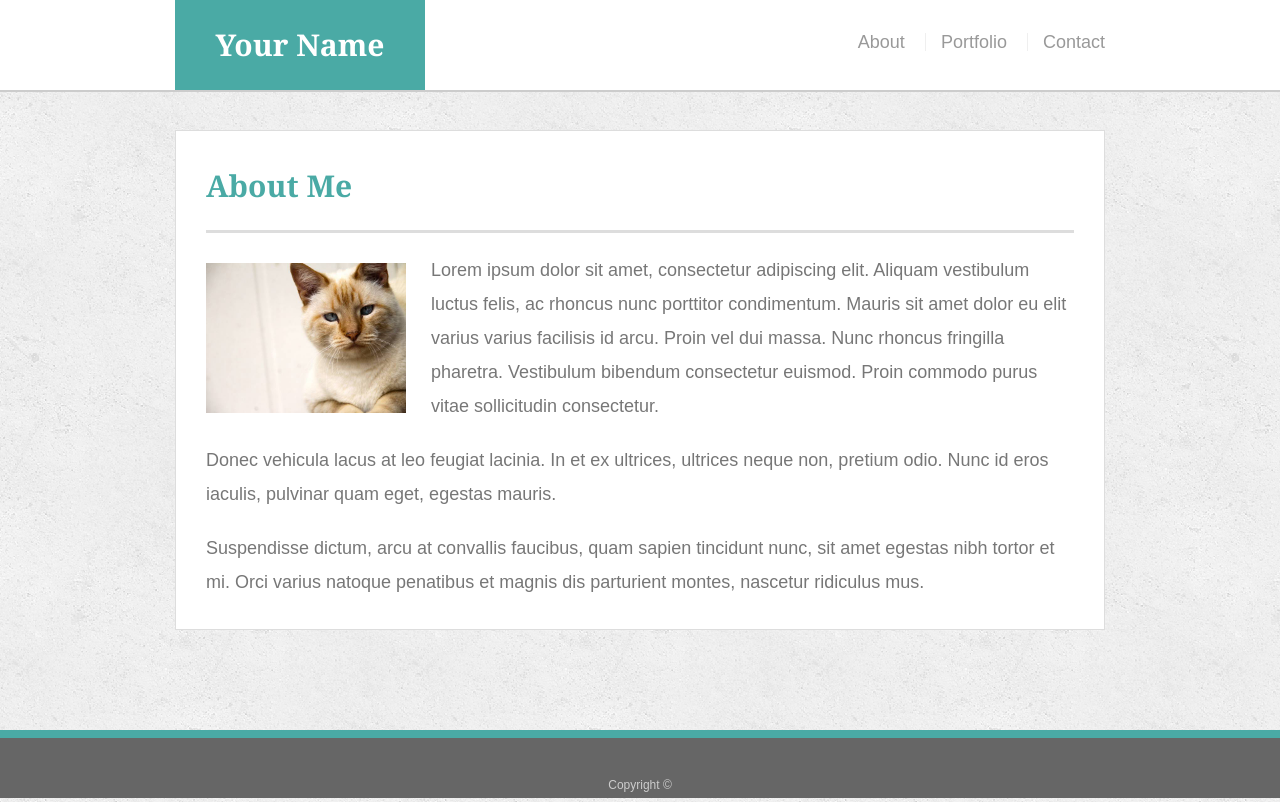
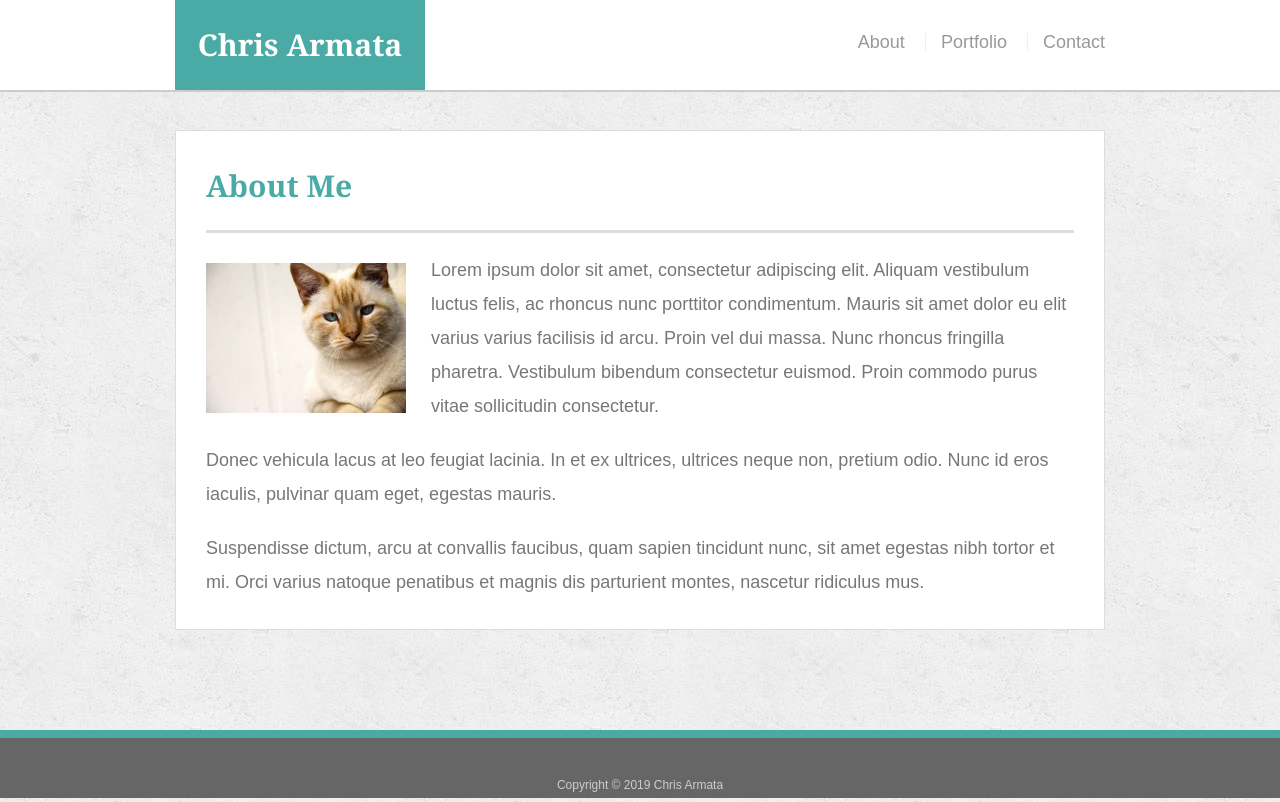
Before and after one commit to charmata/Bootstrap-Portfolio, a plain HTML site: page index.html in a window 1280 px wide. Drawn offline with nearby package versions, Linux system fonts and the light colour scheme.

Commit message:
Update details

```diff
--- a/index.html
+++ b/index.html
@@ -2,7 +2,7 @@
 <html lang="en-us">
   <head>
     <meta charset="UTF-8" />
-    <title>About | Your Name</title>
+    <title>About | Chris Armata</title>
     <link
       rel="stylesheet"
       href="https://stackpath.bootstrapcdn.com/bootstrap/4.3.0/css/bootstrap.min.css"
@@ -15,7 +15,7 @@
   <body>
     <header id="masthead">
       <div class="container">
-        <a href="index.html" id="logo">Your Name</a>
+        <a href="index.html" id="logo">Chris Armata</a>
         <nav>
           <a href="index.html">About</a>
           <a href="portfolio.html">Portfolio</a>
@@ -36,7 +36,7 @@
             <img
               src="assets/images/cat.jpg"
               class="auth-image"
-              alt="Your Name"
+              alt="Chris Armata"
             />
             <p>
               Lorem ipsum dolor sit amet, consectetur adipiscing elit. Aliquam
@@ -64,7 +64,7 @@
 
     <footer>
       <div class="container">
-        Copyright &copy;
+        Copyright &copy; 2019 Chris Armata
       </div>
     </footer>
   </body>
```
Also changed, not shown: contact.html (+3 -3 lines), portfolio.html (+3 -3 lines).
